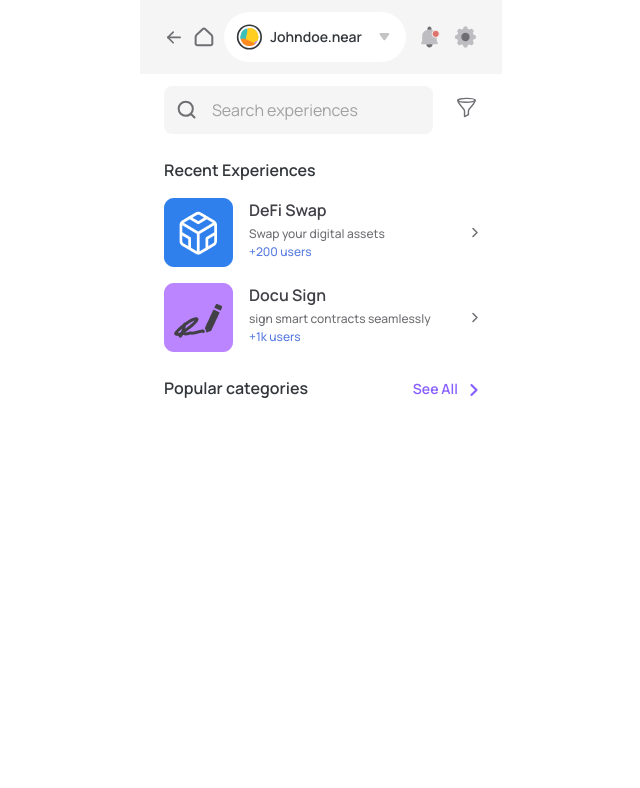
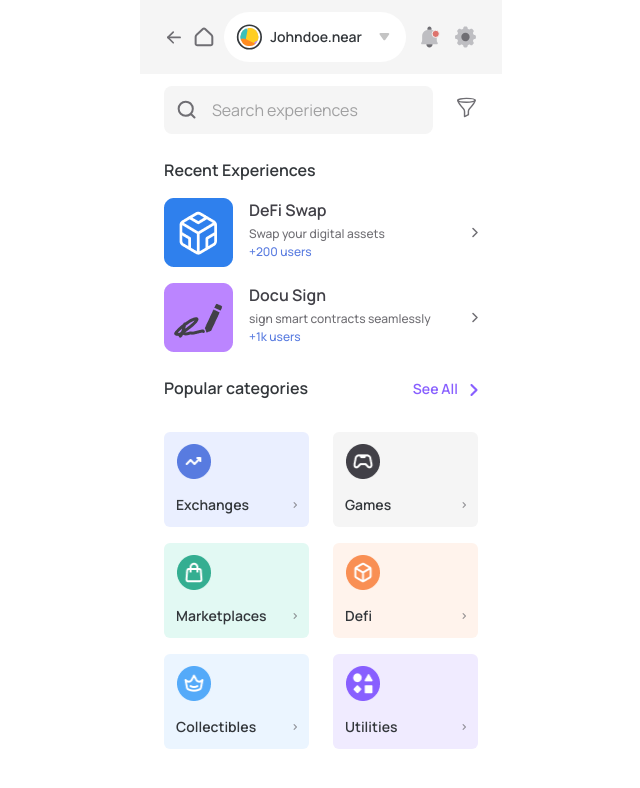
Before and after one commit to Sharpmind015/NearChallenge, a Next.js app: page /experience in a window 1280 px wide. Shown: the top 788 px of the page, without its empty margins (319-959 px from the left). Built offline with nearby package versions, Linux system fonts and the light colour scheme.

Commit message:
feat:  add categories to experience page

```diff
--- a/components/Category.tsx
+++ b/components/Category.tsx
@@ -11,11 +11,11 @@ interface Props {
 const Category : FC<Props> = ({src, title, colorType}) => {
   return (
     <Link href='' >
-      <a className={`flex flex-col justify-between items-center mt-4 ${colorType} px-3 py-3`}>
+      <a className={`flex flex-col justify-between items-start mt-4 ${colorType} px-3 py-3 w-full rounded-md`}>
         <Image src={src} width='35' height='35' alt='' />
-        <div className='flex flex-wrap justify-between pt-4'>
-          <h4 className=''></h4>
-          <Image src='/arrowcategory.svg' width='4' height='8' alt='' />
+        <div className='flex flex-wrap justify-between pt-4 w-full'>
+          <h4 className='text-gray-100 heading heading--1'>{title}</h4>
+          <Image src='/arrow-category.svg' width='4' height='8' alt='' />
         </div>
       </a>
     </Link>
--- a/pages/experience.tsx
+++ b/pages/experience.tsx
@@ -4,6 +4,7 @@ import Image from 'next/image'
 import Container from '../layouts/Container'
 import Topbar from '../layouts/Topbar'
 import RecentExperience from '../components/RecentExperience'
+import Category from '../components/Category'
 import {useState} from 'react'
 import Link from 'next/link'
 
@@ -39,7 +40,7 @@ const Experience: NextPage = () => {
           <h3 className='heading heading--2 mt-6'>Recent Experiences</h3>
           <RecentExperience src='/DeFi.png' title='DeFi Swap' description='Swap your digital assets' users='+200 users' />
           <RecentExperience src='/Docu.png' title='Docu Sign' description='sign smart contracts seamlessly' users='+1k users' />
-          <div className='flex justify-between items-center mt-6'>
+          <div className='flex justify-between items-center mt-6 mb-4'>
             <h3 className='heading heading--2'>Popular categories</h3>
             <div>
               <Link href=''>
@@ -52,6 +53,26 @@ const Experience: NextPage = () => {
               </Link>
             </div>
           </div>
+          <div className='flex justify-between flex-wrap -mx-3'>
+            <div className='px-3 w-1/2'>
+              <Category src='/Exchanges.png' title='Exchanges' colorType='bg-blue-500' />
+            </div>
+            <div className='px-3 w-1/2'>
+              <Category src='/Games.png' title='Games' colorType='bg-gray-700' />
+            </div>
+            <div className='px-3 w-1/2'>
+              <Category src='/Marketplaces.png' title='Marketplaces' colorType='bg-green-100' />
+            </div>
+            <div className='px-3 w-1/2'>
+              <Category src='/Defi2.png' title='Defi' colorType='bg-pink-100' />
+            </div>
+            <div className='px-3 w-1/2'>
+              <Category src='/Collectibles.png' title='Collectibles' colorType='bg-green-200' />
+            </div>
+            <div className='px-3 w-1/2'>
+              <Category src='/Utilities.png' title='Utilities' colorType='bg-blue-600' />
+            </div>
+          </div>
         </main>
         </div>
       </Container>
```
